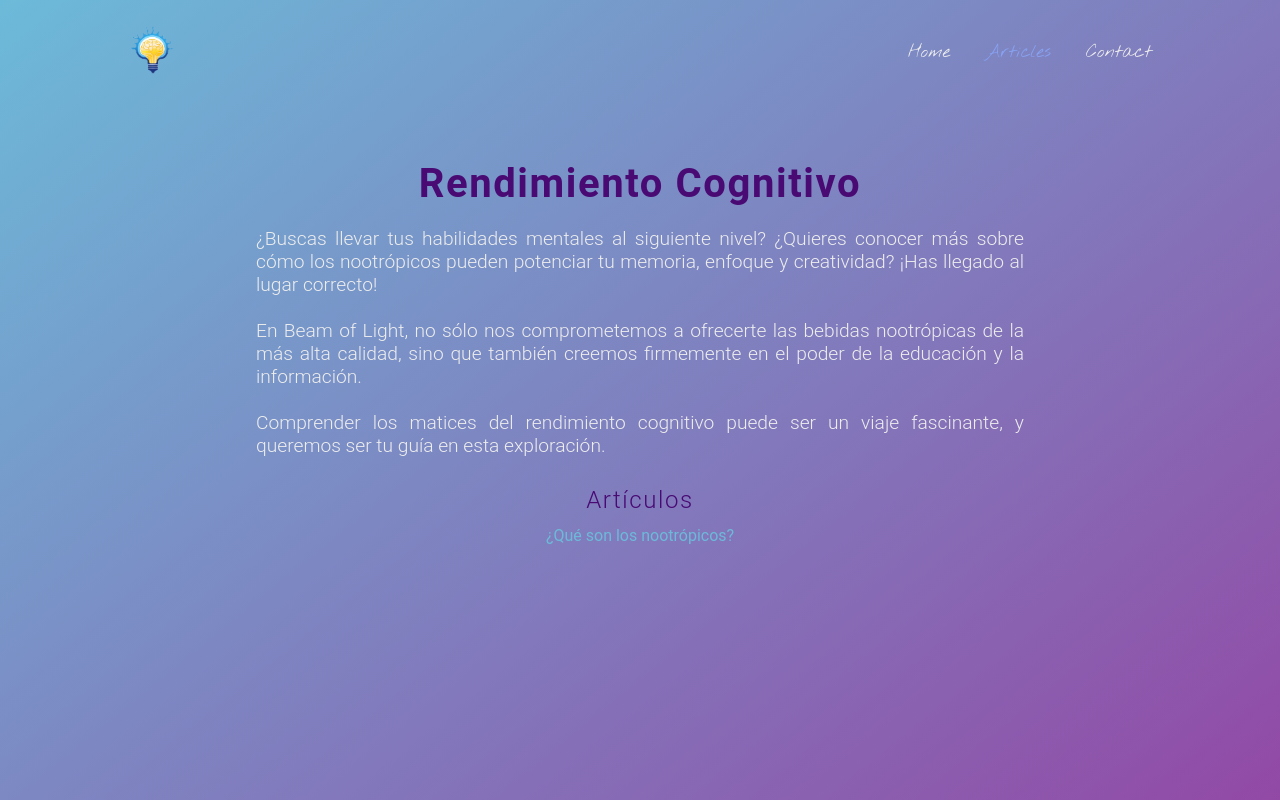
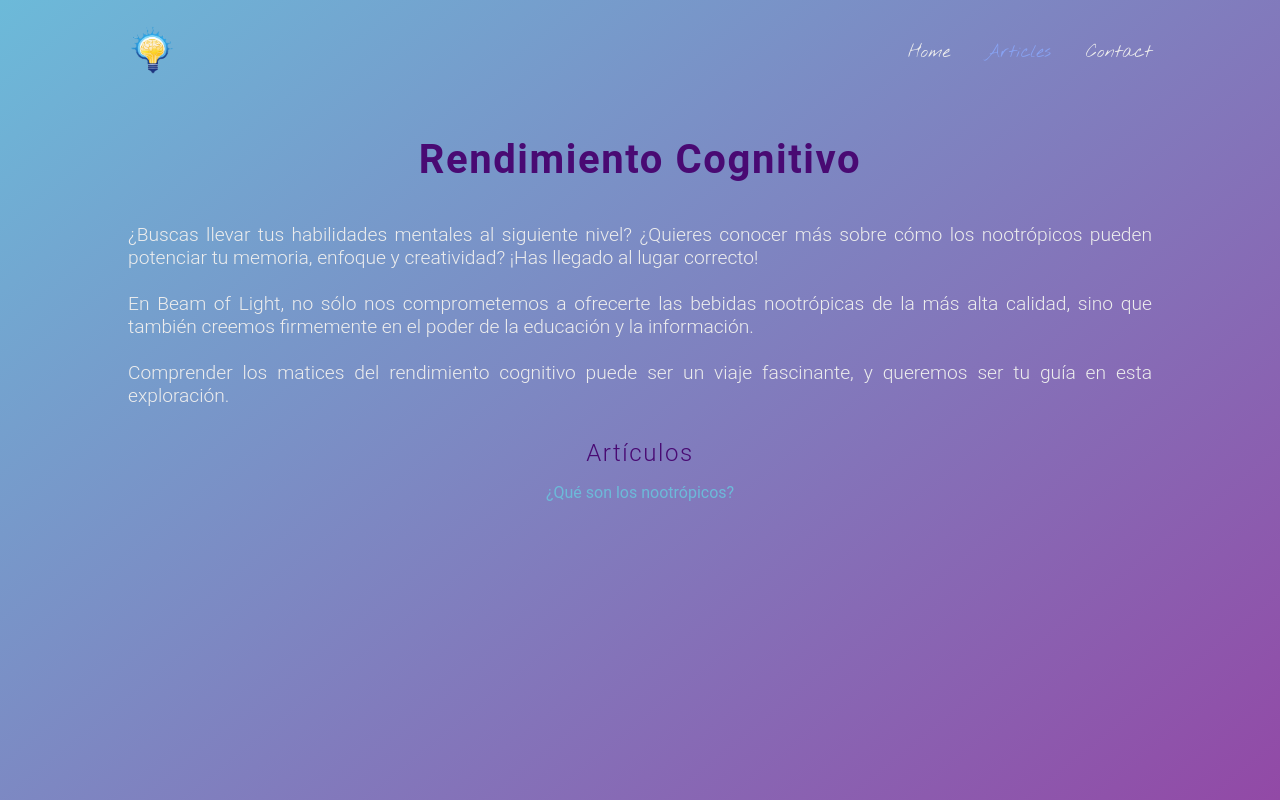
Before and after one commit to Beam-0f-Light/beam-frontend, a React (Vite) app: page /beam-frontend/articles in a window 1280 px wide. Built offline with nearby package versions, Linux system fonts and the light colour scheme.

Commit message:
feat: change articles page style

```diff
--- a/src/views/Articles/Articles.css
+++ b/src/views/Articles/Articles.css
@@ -7,28 +7,31 @@
     width: 100%;
     height: 100%;
     overflow-x: hidden;
+
+    padding: 0 10%;
+    @media screen and (max-width: 768px) {
+        padding: 0 12%;
+    }
 }
 
 .articles-container h1 {
     font-size: 2.5rem;
     font-weight: 300rem;
     letter-spacing: 0.1rem;
-    margin-bottom: 0.5em;
+    padding: 2.5rem 0;
     text-align: center;
     color: #490A73;
     position: relative;
-    top: 20%;
+    top: 12%;
 }
 
 .articles-container p {
     text-align: justify;
     font-size: 1.2rem;
     font-weight: 300;
-    margin-bottom: 1.5em;
     position: relative;
-    top: 20%;
+    top: 12%;
     color: #ededed;
-    padding: 0 20%;
 }
 
 .articles-list {
@@ -37,22 +40,21 @@
     align-items: center;
     justify-content: center;
     position: relative;
-    top: 20%;
+    top: 12%;
+    padding: 2rem 0;
 }
 
 .articles-list h2 {
     font-size: 1.5rem;
     font-weight: 300;
     letter-spacing: 0.1rem;
-    margin-bottom: 0.5em;
     text-align: center;
     color: #490A73;
 }
 
 .articles-list ul {
     list-style: none;
-    padding: 0;
-    margin: 0;
+    padding: 1rem;
 }
 
 .articles-container a {
```
